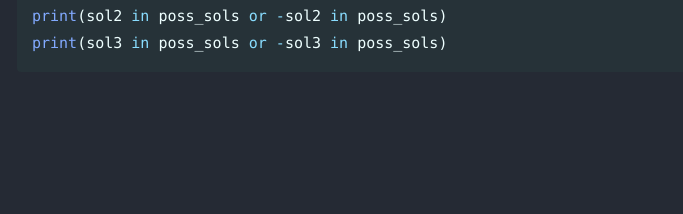
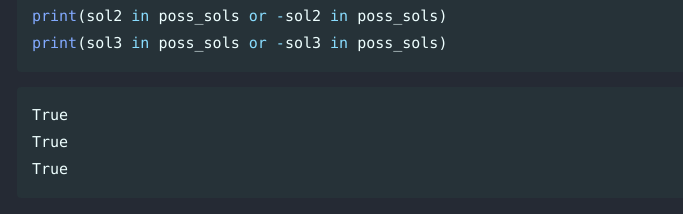
Before and after one commit to Connor-McCartney/Connor-McCartney.github.io, a Jekyll site: the page built from _pages/cryptography/other/roots-corCTF2024.md, in a window 1280 px wide and 900 px high, scrolled down 4897 px. Shown: the part 657-871 px from the top of the window, without its empty margins (3-686 px from the left). Built offline with Jekyll 4.4.1, drawn with Linux system fonts in a browser that asks for light colours; cached includes are drawn as plain includes; before the commit the page ends 5671 px from its top, so only the background shows below that.

Commit message:
Update roots-corCTF2024.md

````diff
--- a/_pages/cryptography/other/roots-corCTF2024.md
+++ b/_pages/cryptography/other/roots-corCTF2024.md
@@ -220,3 +220,9 @@ print(sol1 in poss_sols or -sol1 in poss_sols)
 print(sol2 in poss_sols or -sol2 in poss_sols)
 print(sol3 in poss_sols or -sol3 in poss_sols)
 ```
+
+```
+True
+True
+True
+```
````
